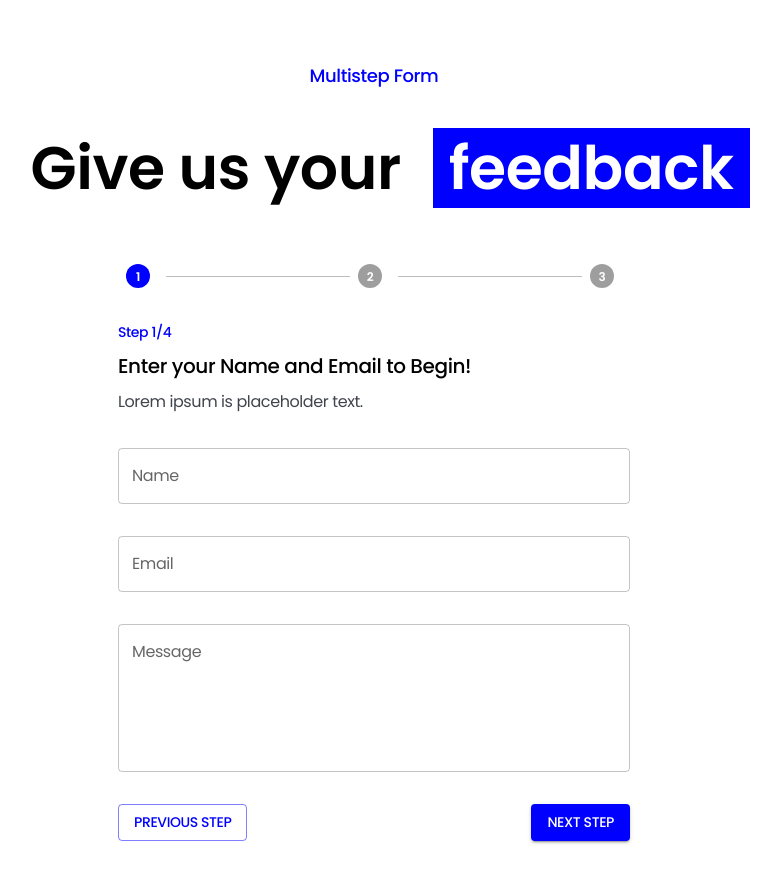
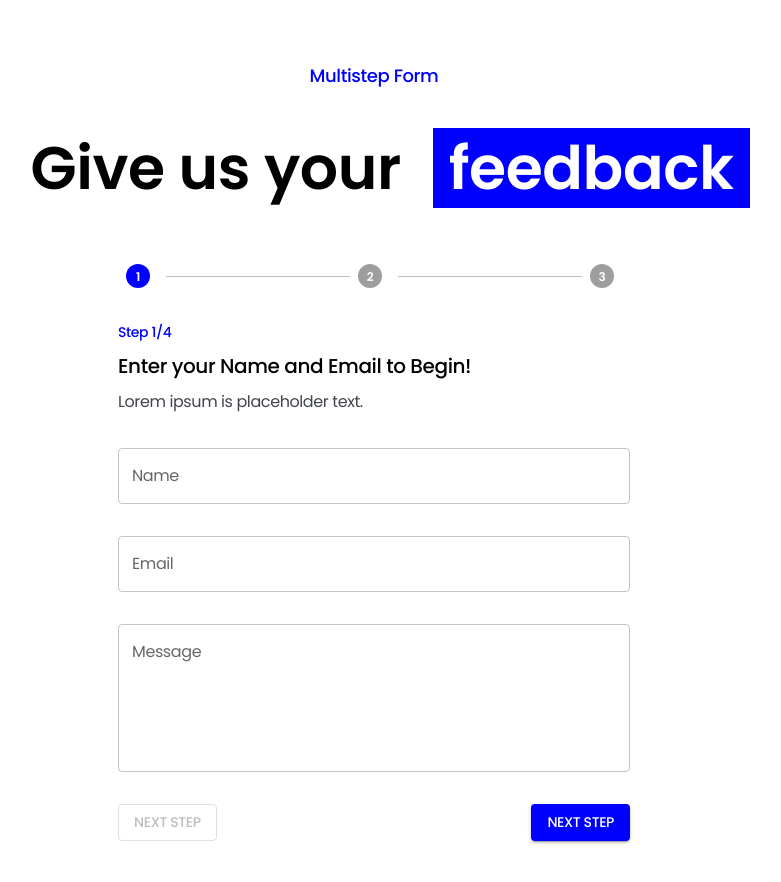
Before and after one commit to bazyli2/multi-step-form, a Next.js app: page /multi-step-form/1 in a window 1280 px wide. Shown: the top 882 px of the page, without its empty margins (266-1047 px from the left). Built offline with nearby package versions, Linux system fonts and the light colour scheme; what @mui/material-nextjs would draw is missing.

Commit message:
added previous step button

```diff
--- /dev/null
+++ b/src/modules/multi-step-form/components/PreviousButton.tsx
@@ -0,0 +1,26 @@
+"use client";
+
+import { useParams } from "next/navigation";
+import { paramsSchema } from "../schema";
+import { Button } from "@mui/material";
+import Link from "next/link";
+
+export function PreviousButton() {
+  const params = useParams();
+  const result = paramsSchema.safeParse(params);
+  if (!result.success) return null;
+  const { step } = result.data;
+  const disabled = step === 1;
+  const href = `/multi-step-form/${step - 1}`;
+  return (
+    <Button
+      disabled={disabled}
+      component={Link}
+      href={href}
+      className="rounded-full"
+      variant="outlined"
+    >
+      Next Step
+    </Button>
+  );
+}
--- a/src/modules/multi-step-form/pages/Feedback/Feedback.tsx
+++ b/src/modules/multi-step-form/pages/Feedback/Feedback.tsx
@@ -1,6 +1,7 @@
-import { Button, TextField } from "@mui/material";
+import { TextField } from "@mui/material";
 import { FeatureSelect } from "./FeatureSelect";
 import { NextButton } from "../../components/NextButton";
+import { PreviousButton } from "../../components/PreviousButton";
 
 export function Feedback() {
   return (
@@ -18,9 +19,7 @@ export function Feedback() {
         <FeatureSelect />
         <TextField label="Message" placeholder="Message" multiline rows={5} />
         <div className="flex justify-between">
-          <Button className="rounded-full" variant="outlined">
-            Previous Step
-          </Button>
+          <PreviousButton />
           <NextButton />
         </div>
       </form>
--- a/src/modules/multi-step-form/pages/LocationDetails/LocationDetails.tsx
+++ b/src/modules/multi-step-form/pages/LocationDetails/LocationDetails.tsx
@@ -1,6 +1,7 @@
-import { Button, TextField } from "@mui/material";
+import { TextField } from "@mui/material";
 import { CountrySelect } from "./CountrySelect";
 import { NextButton } from "../../components/NextButton";
+import { PreviousButton } from "../../components/PreviousButton";
 
 export function LocationDetails() {
   return (
@@ -18,9 +19,7 @@ export function LocationDetails() {
         <CountrySelect />
         <TextField label="Postal Code" placeholder="Postal Code" />
         <div className="flex justify-between">
-          <Button className="rounded-full" variant="outlined">
-            Previous Step
-          </Button>
+          <PreviousButton />
           <NextButton />
         </div>
       </form>
--- a/src/modules/multi-step-form/pages/PersonalDetails/PersonalDetails.tsx
+++ b/src/modules/multi-step-form/pages/PersonalDetails/PersonalDetails.tsx
@@ -1,5 +1,6 @@
-import { Button, TextField } from "@mui/material";
+import { TextField } from "@mui/material";
 import { NextButton } from "../../components/NextButton";
+import { PreviousButton } from "../../components/PreviousButton";
 
 export function PersonalDetails() {
   return (
@@ -18,9 +19,7 @@ export function PersonalDetails() {
         <TextField label="Email" placeholder="Your Email" />
         <TextField label="Message" placeholder="Message" multiline rows={5} />
         <div className="flex justify-between">
-          <Button className="rounded-full" variant="outlined">
-            Previous Step
-          </Button>
+          <PreviousButton />
           <NextButton />
         </div>
       </form>
```
